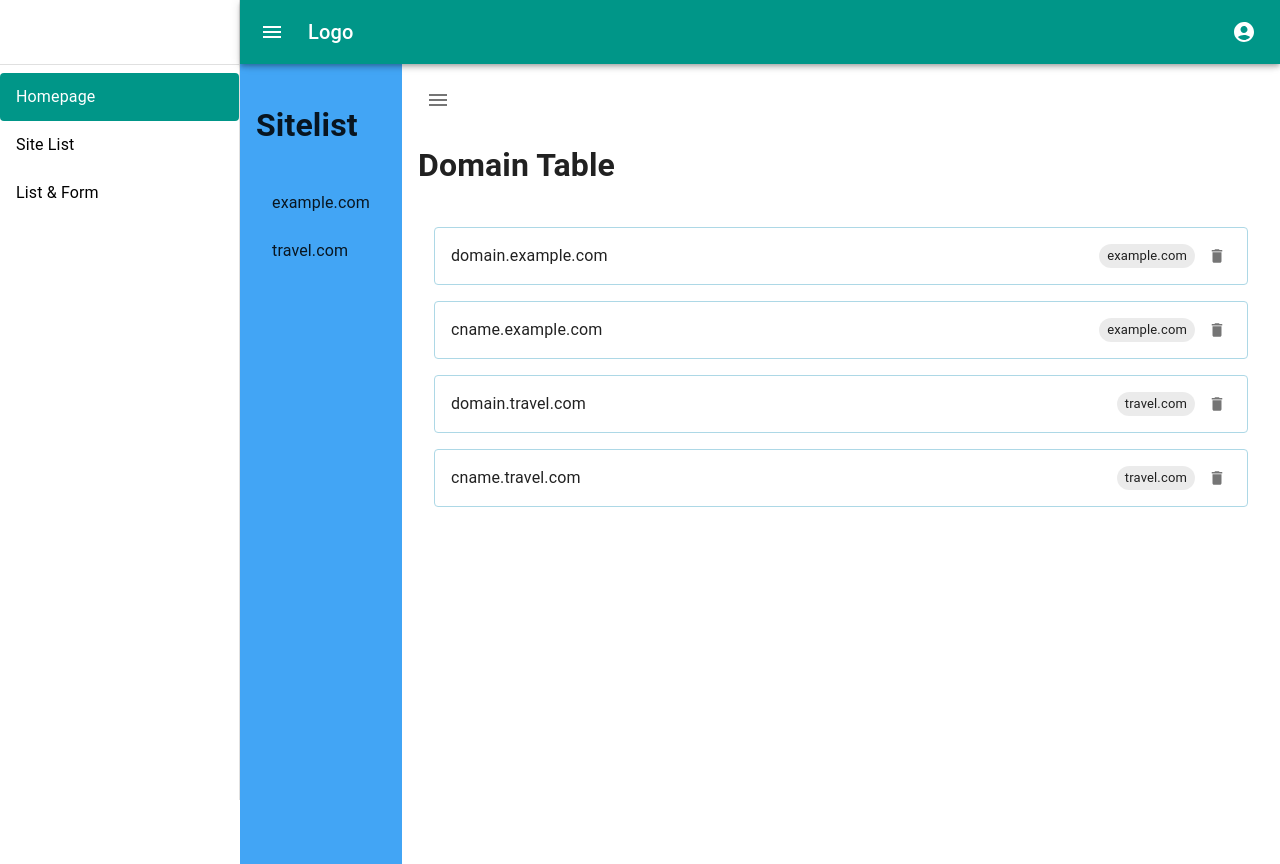
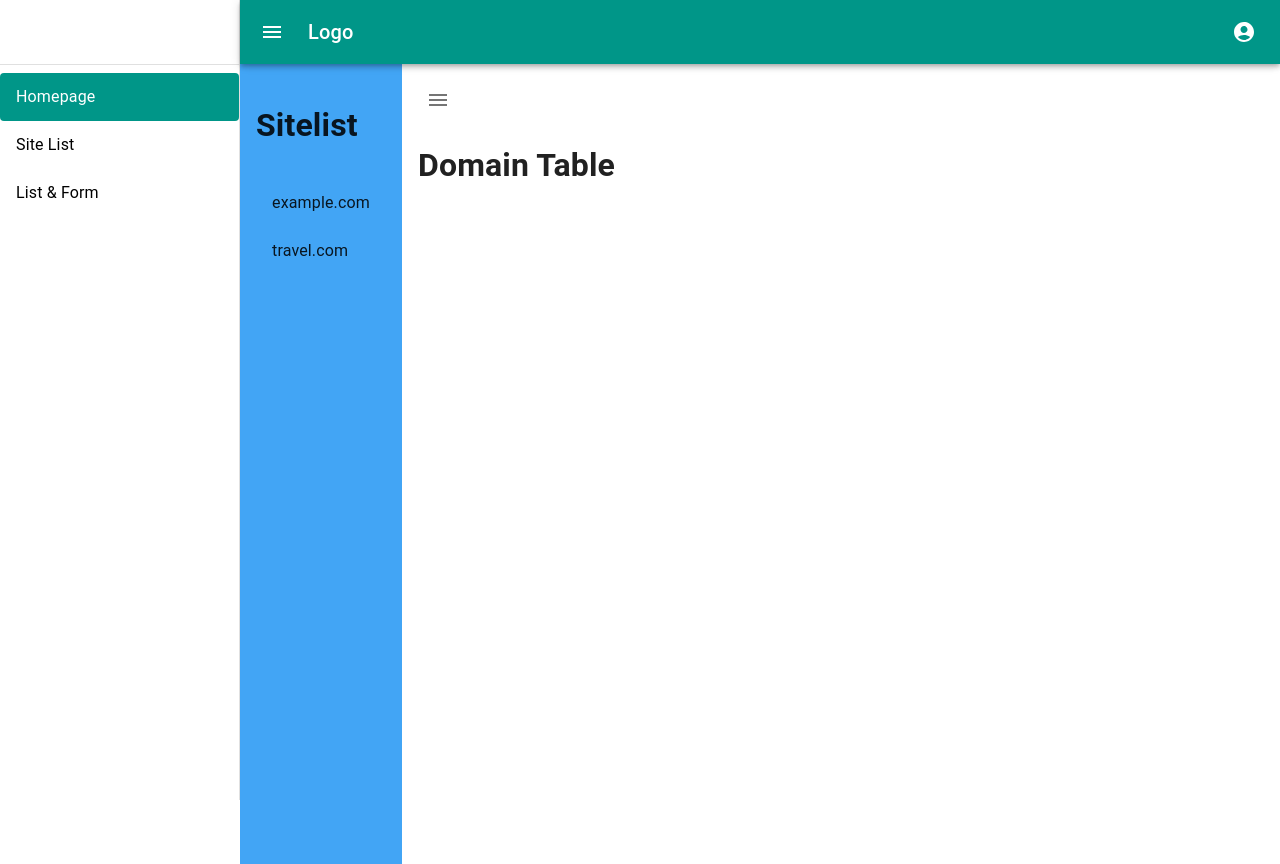
Before and after one commit to weimeihsu/MERN, a React (Vite) app in the folder client/: page /sitelist in a window 1280 px wide. Built offline with nearby package versions, Linux system fonts and the light colour scheme.

Commit message:
filter domain

```diff
--- a/client/src/component/DomainList.jsx
+++ b/client/src/component/DomainList.jsx
@@ -23,7 +23,7 @@ const DomainList = ({toggleSitePanel}) => {
         <h1>Domain Table</h1>
           <List>
 
-            {domainList.map(recordItem => (
+            {filteredDomainlist.map(recordItem => (
               <ListItem key={recordItem.id}>
                 <ListItemButton component="a" href="#" sx={{border: '1px solid lightBlue',borderRadius: 1 }}>
                   <ListItemText primary={recordItem.name} />
--- a/client/src/features/list/navListSlice.jsx
+++ b/client/src/features/list/navListSlice.jsx
@@ -40,9 +40,9 @@ export const navListSlice = createSlice({
             state.selectedSiteID = selectedSiteID
         },
         filter: (state, action) => {
-            const { selectedSiteName } = action.payload
-            state.filteredDomainlist=[...state.domainList]
-            state.domainList = state.domainList.filter(domain => domain.sitename === selectedSiteName)
+            // const { selectedSiteName } = action.payload
+            state.filteredDomainlist = [...state.domainList].filter(domain => domain.sitename === state.selectedSiteName)
+
         },
         backToMain: (state, action)=>{
             state.selectedSiteID = null
```
